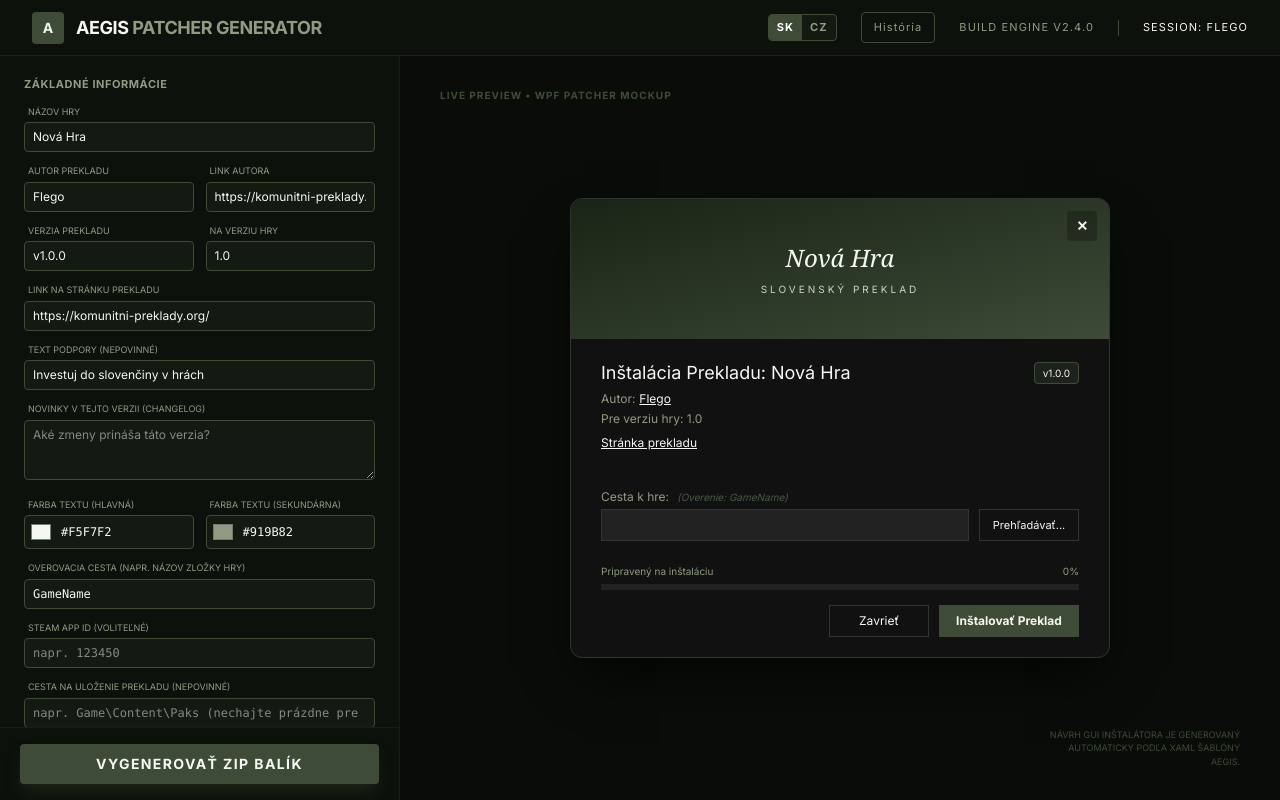
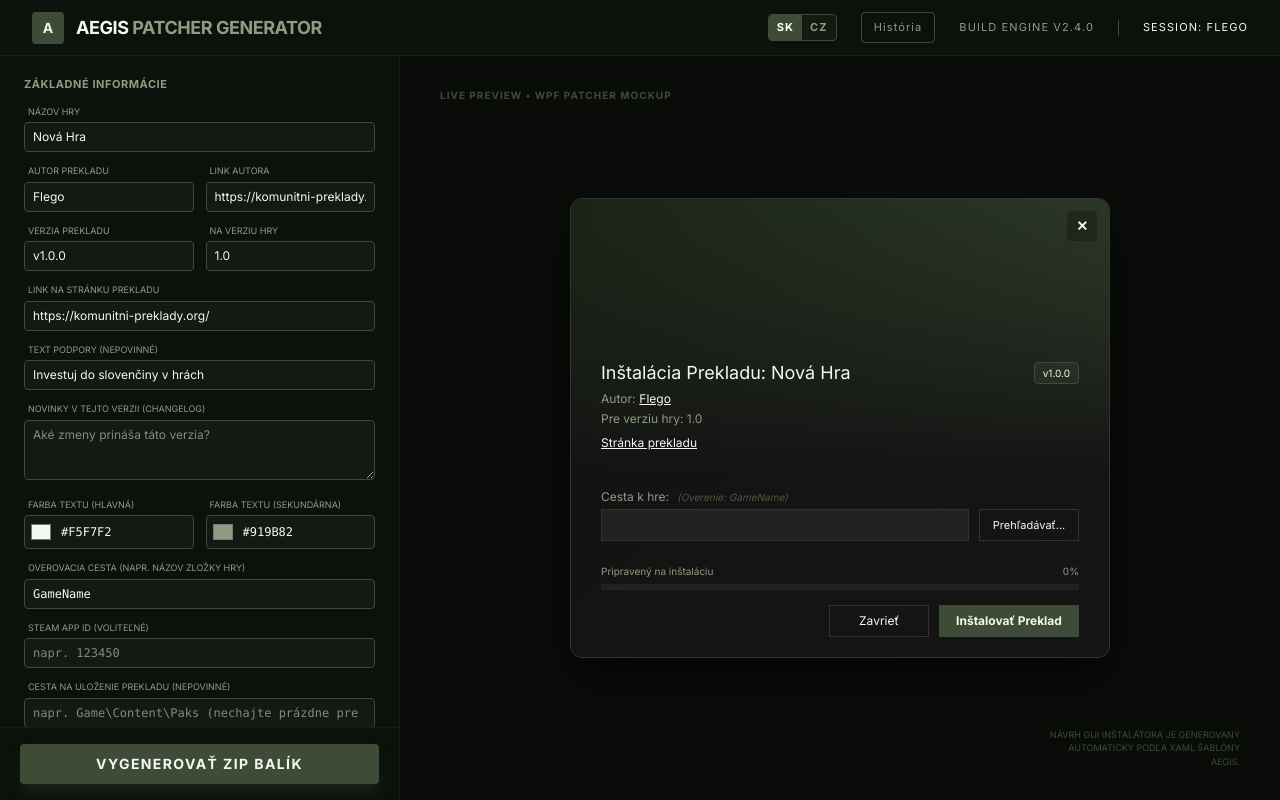
Before and after one commit to FlegoSVK/Aegis-Patcher-Generator, a React (Vite) app: page / in a window 1280 px wide. Built offline with nearby package versions, Linux system fonts and the light colour scheme.

Commit message:
feat: implement form autosave and drag-and-drop
Add persistent state via localStorage to prevent data loss and update UI translations for new drag-and-drop functionality.

```diff
--- a/src/App.tsx
+++ b/src/App.tsx
@@ -47,27 +47,128 @@ export interface GameSettings {
   textColorSecondary?: string;
 }
 
+const getAutosaveValue = (key: string, defaultValue: any) => {
+  if (typeof window === 'undefined') return defaultValue;
+  try {
+    const autosave = localStorage.getItem('aegis_installer_autosave');
+    if (autosave) {
+      const data = JSON.parse(autosave);
+      if (data[key] !== undefined) {
+        return data[key];
+      }
+    }
+  } catch (e) {
+    console.error('Error reading autosaved value', e);
+  }
+  return defaultValue;
+};
+
 export default function App() {
   const [language, setLanguage] = useState<Language>('sk');
   const t = translations[language];
 
-  const [gameName, setGameName] = useState('Nová Hra');
-  const [author, setAuthor] = useState('Flego');
-  const [authorLink, setAuthorLink] = useState('https://komunitni-preklady.org/tym/flego');
-  const [validationPath, setValidationPath] = useState('GameName');
-  const [steamAppId, setSteamAppId] = useState('');
-  const [installRelativePath, setInstallRelativePath] = useState('');
-  const [translationVersion, setTranslationVersion] = useState('v1.0.0');
-  const [changelog, setChangelog] = useState('');
-  const [gameVersion, setGameVersion] = useState('1.0');
-  const [translationLink, setTranslationLink] = useState('https://komunitni-preklady.org/');
-  const [supportText, setSupportText] = useState('Investuj do slovenčiny v hrách');
-  const [textColorMain, setTextColorMain] = useState('#F5F7F2');
-  const [textColorSecondary, setTextColorSecondary] = useState('#919B82');
+  const [gameName, setGameName] = useState(() => getAutosaveValue('gameName', 'Nová Hra'));
+  const [author, setAuthor] = useState(() => getAutosaveValue('author', 'Flego'));
+  const [authorLink, setAuthorLink] = useState(() => getAutosaveValue('authorLink', 'https://komunitni-preklady.org/tym/flego'));
+  const [validationPath, setValidationPath] = useState(() => getAutosaveValue('validationPath', 'GameName'));
+  const [steamAppId, setSteamAppId] = useState(() => getAutosaveValue('steamAppId', ''));
+  const [installRelativePath, setInstallRelativePath] = useState(() => getAutosaveValue('installRelativePath', ''));
+  const [translationVersion, setTranslationVersion] = useState(() => getAutosaveValue('translationVersion', 'v1.0.0'));
+  const [changelog, setChangelog] = useState(() => getAutosaveValue('changelog', ''));
+  const [gameVersion, setGameVersion] = useState(() => getAutosaveValue('gameVersion', '1.0'));
+  const [translationLink, setTranslationLink] = useState(() => getAutosaveValue('translationLink', 'https://komunitni-preklady.org/'));
+  const [supportText, setSupportText] = useState(() => getAutosaveValue('supportText', 'Investuj do slovenčiny v hrách'));
+  const [textColorMain, setTextColorMain] = useState(() => getAutosaveValue('textColorMain', '#F5F7F2'));
+  const [textColorSecondary, setTextColorSecondary] = useState(() => getAutosaveValue('textColorSecondary', '#919B82'));
   const [bannerPreview, setBannerPreview] = useState<string | null>(null);
   const [bannerFile, setBannerFile] = useState<File | null>(null);
-  const [fullWindowBackground, setFullWindowBackground] = useState(false);
+  const [fullWindowBackground, setFullWindowBackground] = useState(() => getAutosaveValue('fullWindowBackground', true));
   const [translationFiles, setTranslationFiles] = useState<{file: File, path: string}[]>([]);
+  const [isDragActive, setIsDragActive] = useState(false);
+
+  const traverseFileTree = (entry: any, path: string = ""): Promise<{file: File, path: string}[]> => {
+    return new Promise((resolve) => {
+      if (entry.isFile) {
+        entry.file((file: File) => {
+          resolve([{ file, path: path + file.name }]);
+        });
+      } else if (entry.isDirectory) {
+        const dirReader = entry.createReader();
+        const readAllEntries = (): Promise<any[]> => {
+          return new Promise((res) => {
+            const allEntries: any[] = [];
+            const readEntries = () => {
+              dirReader.readEntries((entries: any[]) => {
+                if (entries.length === 0) {
+                  res(allEntries);
+                } else {
+                  allEntries.push(...entries);
+                  readEntries();
+                }
+              }, () => res(allEntries));
+            };
+            readEntries();
+          });
+        };
+
+        readAllEntries().then((entries) => {
+          const promises = entries.map((e) => traverseFileTree(e, path + entry.name + "/"));
+          Promise.all(promises).then((results) => {
+            resolve(results.flat());
+          });
+        });
+      } else {
+        resolve([]);
+      }
+    });
+  };
+
+  const handleDrag = (e: React.DragEvent) => {
+    e.preventDefault();
+    e.stopPropagation();
+    if (e.type === "dragenter" || e.type === "dragover") {
+      setIsDragActive(true);
+    } else if (e.type === "dragleave") {
+      setIsDragActive(false);
+    }
+  };
+
+  const handleDrop = async (e: React.DragEvent) => {
+    e.preventDefault();
+    e.stopPropagation();
+    setIsDragActive(false);
+
+    if (e.dataTransfer.items) {
+      const promises: Promise<{file: File, path: string}[]>[] = [];
+      for (let i = 0; i < e.dataTransfer.items.length; i++) {
+        const item = e.dataTransfer.items[i];
+        if (item.kind === 'file') {
+          if (typeof item.webkitGetAsEntry === 'function') {
+            const entry = item.webkitGetAsEntry();
+            if (entry) {
+              promises.push(traverseFileTree(entry));
+            }
+          } else {
+            const file = item.getAsFile();
+            if (file) {
+              promises.push(Promise.resolve([{ file, path: file.name }]));
+            }
+          }
+        }
+      }
+      const results = await Promise.all(promises);
+      const droppedFiles = results.flat();
+      if (droppedFiles.length > 0) {
+        setTranslationFiles(prev => [...prev, ...droppedFiles]);
+      }
+    } else if (e.dataTransfer.files) {
+      const newFiles = Array.from(e.dataTransfer.files).map((f: File) => ({
+        file: f,
+        path: f.name
+      }));
+      setTranslationFiles(prev => [...prev, ...newFiles]);
+    }
+  };
   const [isGenerating, setIsGenerating] = useState(false);
   const [successMessage, setSuccessMessage] = useState('');
 
@@ -93,6 +194,41 @@ export default function App() {
       } catch (e) { }
     }
   }, []);
+
+  useEffect(() => {
+    const data = {
+      gameName,
+      author,
+      authorLink,
+      validationPath,
+      steamAppId,
+      installRelativePath,
+      translationVersion,
+      changelog,
+      gameVersion,
+      translationLink,
+      supportText,
+      textColorMain,
+      textColorSecondary,
+      fullWindowBackground,
+    };
+    localStorage.setItem('aegis_installer_autosave', JSON.stringify(data));
+  }, [
+    gameName,
+    author,
+    authorLink,
+    validationPath,
+    steamAppId,
+    installRelativePath,
+    translationVersion,
+    changelog,
+    gameVersion,
+    translationLink,
+    supportText,
+    textColorMain,
+    textColorSecondary,
+    fullWindowBackground,
+  ]);
 
   const [cropModalOpen, setCropModalOpen] = useState(false);
   const [cropImgSrc, setCropImgSrc] = useState('');
@@ -697,6 +833,10 @@ try {
     })
 
     $InstallButton.Add_Click({
+        if ($InstallButton.Content -eq "${t.scriptDone}") {
+            $Form.Close()
+            return
+        }
         $selectedPath = $PathTextBox.Text
         if ([string]::IsNullOrWhiteSpace($selectedPath) -or !(Test-Path $selectedPath)) {
             [System.Windows.Forms.MessageBox]::Show("${t.scriptErrInvalidPath}", "${t.scriptFailTitle}", 0, 16)
@@ -1293,7 +1433,7 @@ powershell.exe -Sta -WindowStyle Hidden -ExecutionPolicy Bypass -File "%~dp0Inst
                 <span className="text-[10px] lg:text-[11px] text-[#919B82] group-hover:text-[#F5F7F2] transition-colors">{t.fullWindowImageLabel}</span>
               </label>
             </div>
-            <div className="flex gap-2 mb-3">
+            <div className="space-y-3 mb-3">
               <input
                 type="file"
                 multiple
@@ -1309,15 +1449,34 @@ powershell.exe -Sta -WindowStyle Hidden -ExecutionPolicy Bypass -File "%~dp0Inst
                 ref={folderInputRef}
                 onChange={handleFolderChange}
               />
-              <div className="flex flex-col sm:flex-row gap-2 w-full">
+
+              <div
+                onDragEnter={handleDrag}
+                onDragOver={handleDrag}
+                onDragLeave={handleDrag}
+                onDrop={handleDrop}
+                onClick={() => filesInputRef.current?.click()}
+                className={`border border-dashed rounded-md p-5 text-center transition-all cursor-pointer flex flex-col items-center justify-center gap-1.5 ${
+                  isDragActive
+                    ? "border-[#919B82] bg-[#3E4B37]/20 text-[#F5F7F2]"
+                    : "border-[#3E4B37] bg-[#131A11]/40 text-[#919B82] hover:bg-[#3E4B37]/10 hover:border-[#919B82]"
+                }`}
+              >
+                <FolderOpen className="w-6 h-6 opacity-75 text-[#919B82]" />
+                <span className="text-[11px] font-semibold tracking-wide">
+                  {isDragActive ? t.dragAndDropActive : t.dragAndDropZone}
+                </span>
+              </div>
+
+              <div className="flex gap-2">
                 <button
-                  onClick={() => filesInputRef.current?.click()}
+                  onClick={(e) => { e.stopPropagation(); filesInputRef.current?.click(); }}
                   className="flex-1 bg-transparent border border-[#3E4B37] text-[#919B82] rounded-[4px] py-1.5 text-[10px] lg:text-[11px] font-semibold cursor-pointer hover:bg-[#3E4B37]/20 transition-colors truncate px-2"
                 >
                   {t.addFilesBtn}
                 </button>
                 <button
-                  onClick={() => folderInputRef.current?.click()}
+                  onClick={(e) => { e.stopPropagation(); folderInputRef.current?.click(); }}
                   className="flex-1 bg-transparent border border-[#3E4B37] text-[#919B82] rounded-[4px] py-1.5 text-[10px] lg:text-[11px] font-semibold cursor-pointer hover:bg-[#3E4B37]/20 transition-colors truncate px-2"
                 >
                   {t.addFolderBtn}
--- a/src/translations.ts
+++ b/src/translations.ts
@@ -79,6 +79,8 @@ export const translations = {
     addFilesBtn: '+ Súbory',
     addFolderBtn: '+ Priečinok',
     noFilesFound: 'Žiadne súbory. Pridajte prekladové súbory.',
+    dragAndDropZone: 'Sem pretiahnite súbory alebo priečinok, prípadne kliknite pre výber',
+    dragAndDropActive: 'Pustite súbory sem...',
 
     // Generator Details
     generateBtn: 'Vygenerovať ZIP Balík',
@@ -207,6 +209,8 @@ export const translations = {
     addFilesBtn: '+ Soubory',
     addFolderBtn: '+ Složka',
     noFilesFound: 'Žádné soubory. Přidejte soubory překladu.',
+    dragAndDropZone: 'Sem přetáhněte soubory nebo složku, případně klikněte pro výběr',
+    dragAndDropActive: 'Pusťte soubory sem...',
 
     // Generator Details
     generateBtn: 'Vygenerovat ZIP Balíček',
```
